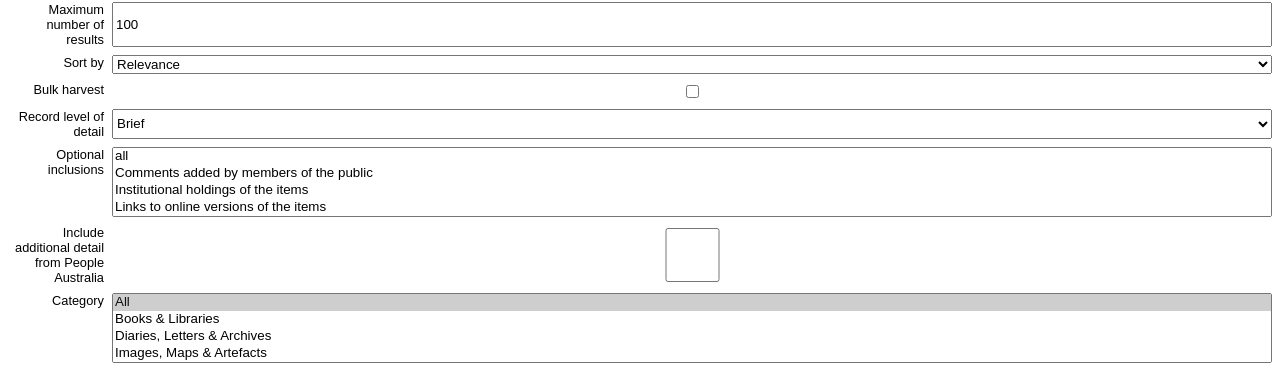
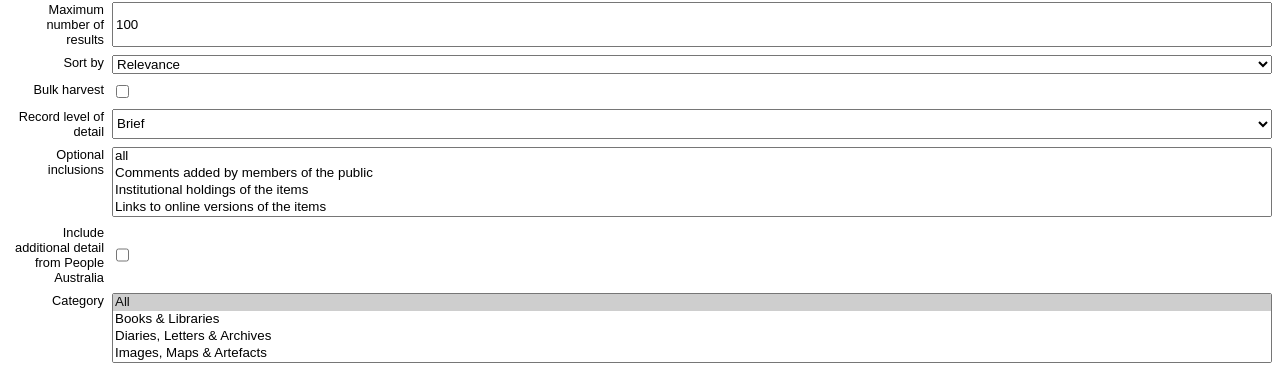
Before and after one commit to Conal-Tuohy/TroveQueryBuilder, a plain HTML site: page web/index.html in a window 1280 px wide. Shown: the part 145-510 px from the top of the page. Drawn offline with Linux system fonts and the light colour scheme; no server answers; a web font is replaced by a local one.

Commit message:
Fix checkbox display

```diff
--- a/web/index.html
+++ b/web/index.html
@@ -51,7 +51,7 @@
 			</select>
 
 			<label for="bulkHarvest">Bulk harvest</label>
-			<input type="checkbox" id="bulkHarvest" name="bulkHarvest" value="true" />
+			<input type="checkbox" id="bulkHarvest" name="bulkHarvest" value="true" style="width:13px"/>
 
 			<label for="reclevel">Record level of detail</label>
 			<select name="reclevel" id="reclevel">
@@ -73,7 +73,7 @@
 			</select>
 
 			<label for="proxy-include-people-australia">Include additional detail from People Australia</label>
-			<input type="checkbox" id="proxy-include-people-australia" name="proxy-include-people-australia" value="true" />
+			<input type="checkbox" id="proxy-include-people-australia" name="proxy-include-people-australia" value="true" style="width:13px"/>
 
 			<label for="category">Category</label>
 			<select name="category" id="category" multiple="multiple">
```
